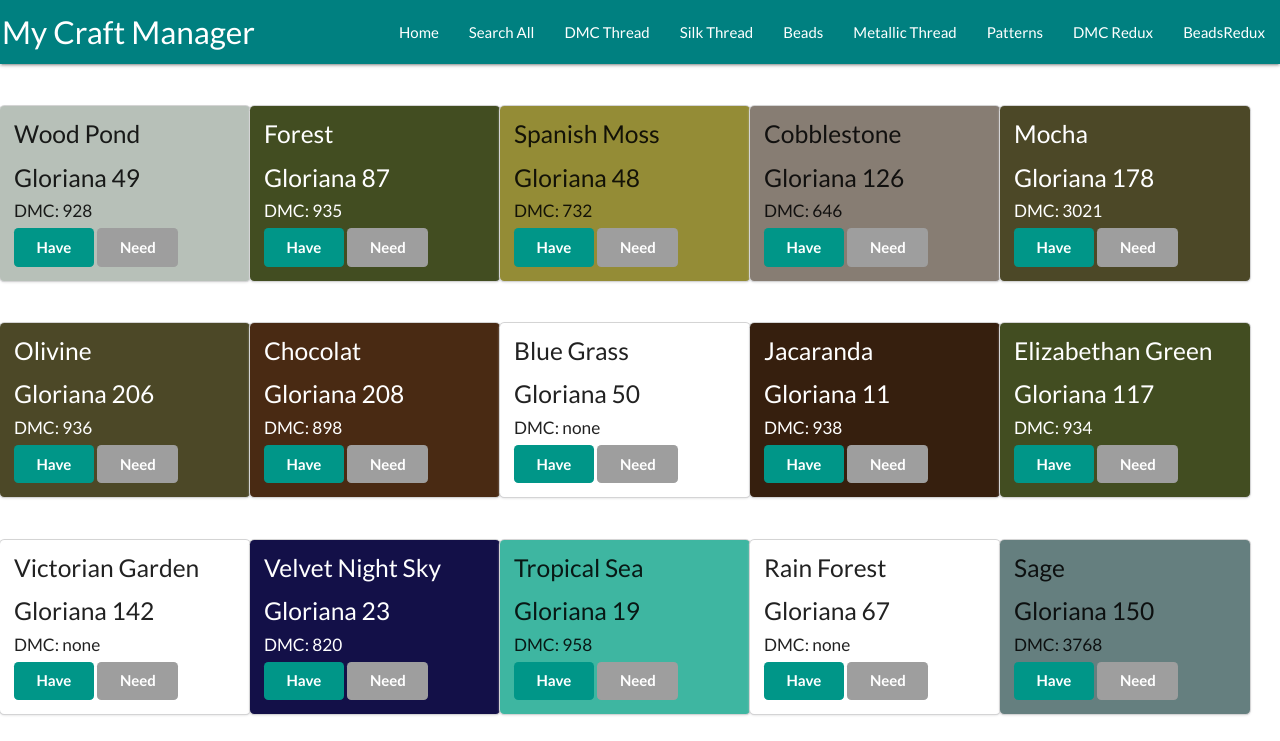
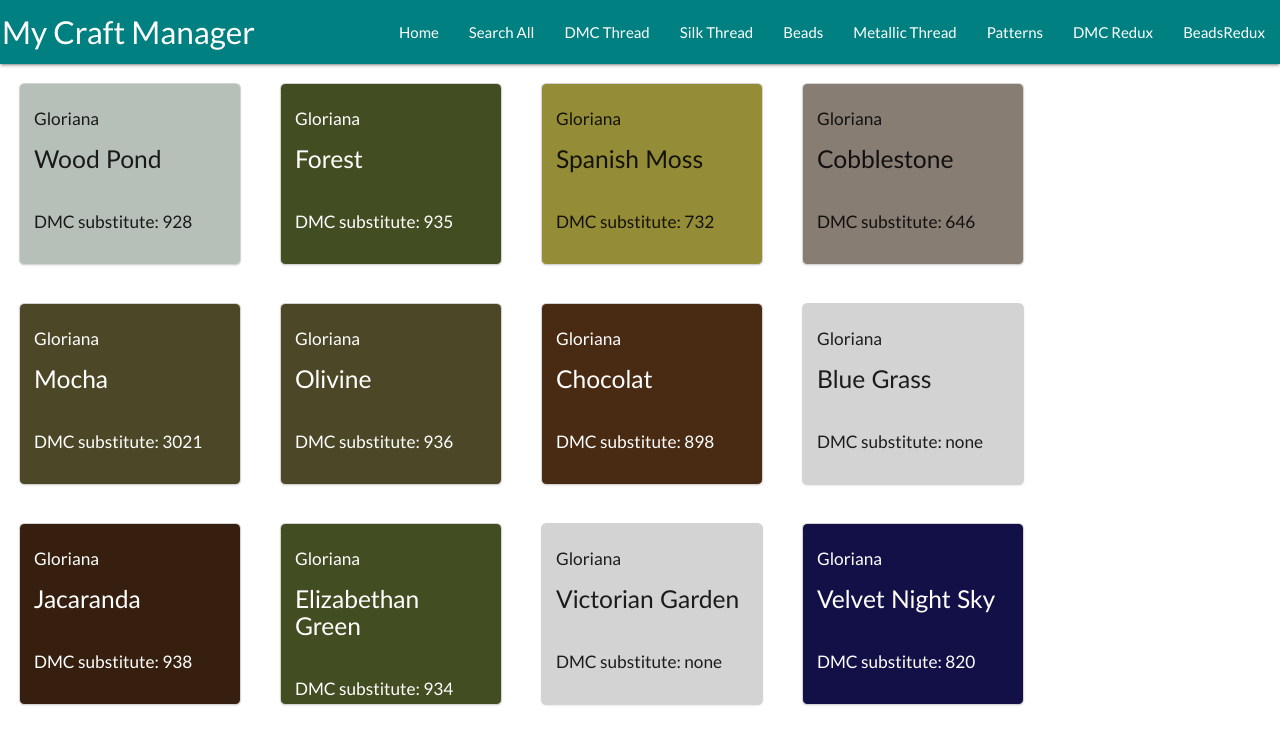
Before and after one commit to Isabelgpils/Crafts-Manager-Redux, a React (Create React App) app: page /Silks in a window 1280 px wide. Shown: the top 741 px of the page. Built offline with nearby package versions, Linux system fonts and the light colour scheme.

Commit message:
changes to styling, disabled buttons

```diff
--- a/src/App.js
+++ b/src/App.js
@@ -1,4 +1,4 @@
-import React, {useEffect } from 'react';
+import React, { useEffect } from 'react';
 import { Fragment } from 'react';
 import { Switch, Route } from 'react-router-dom';
 import 'materialize-css/dist/css/materialize.min.css';
@@ -68,9 +68,6 @@
 						</div>
 					</div>
 				</Route>
-				{/* <Route path="/SearchAll">
-					<SearchAll />
-				</Route> */}
 			</Switch>
 		</Fragment>
 	);
--- a/src/components/beads/BeadItem.js
+++ b/src/components/beads/BeadItem.js
@@ -14,9 +14,9 @@
 							style={{ margin: 'auto' }}
 						/>
 						<h6>Pattern: {props.patterns}</h6>
-
-						<button className="ui small lightgrey button">Need</button>
-						<button className="ui small ligtgrey button">Have</button>
+						{/*
+						<button className="ui small lightgrey button">Have</button>
+						<button className="ui small ligtgrey button">Need</button> */}
 					</div>
 				</div>
 			</div>
--- a/src/components/metallics/MetallicItem.js
+++ b/src/components/metallics/MetallicItem.js
@@ -1,7 +1,7 @@
 import React, { useState } from 'react';
 
 const MetallicItem = (props) => {
-	const [ select, setSelected ] = useState(false);
+	const [select, setSelected] = useState(false);
 
 	const borderSize = select ? '8px solid green' : undefined;
 	return (
@@ -17,18 +17,19 @@
 							alt="metallics"
 							style={{ height: '15rem', width: '15rem', margin: 'auto' }}
 						/>
-
-						<button
-							className="ui teal button"
+						<h6>Pattern: {props.patterns}</h6>
+						{/* <button
+							className="ui lightgrey button"
 							onClick={() => {
 								console.log(`${props.number} was selected`);
 								setSelected(!select);
 							}}
 						>
-							In Stash
+							Have
 						</button>
-						<button className="ui grey button">Need</button>
-						<h6>Patterns: {props.patterns}</h6>
+						<button className="ui lightgrey button">Need</button> */}
+
+
 					</div>
 				</div>
 			</div>
--- a/src/components/metallics/MetallicList.js
+++ b/src/components/metallics/MetallicList.js
@@ -18,9 +18,8 @@
 	});
 	return (
 		<Grid container direction="column">
+			<Grid container direction="column">
 				<Grid item>
-				<Grid item container>
-				</Grid>
 					<Grid style={{ margin: '10px' }} item container />
 					<Grid item xs={false} sm={2} />
 					{/* on xsmall screens=no gutter  */}
@@ -32,6 +31,8 @@
 					<Grid item xs={false} sm={2} />
 				</Grid>
 			</Grid>
+		</Grid>
 	);
 };
+
 export default MetallicList;
--- a/src/components/threads/DmcItem.js
+++ b/src/components/threads/DmcItem.js
@@ -10,14 +10,14 @@
 	return (
 		<div style={{ paddingRight: '1px', margin: '20px' }}>
 			<div className="ui cards">
-				<div className="card" style={{ height: '150px', width: '220px', backgroundColor: `rgb(${props.rgb})` }}>
+				<div className="card" style={{ height: '150px', width: '200px', backgroundColor: `rgb(${props.rgb})` }}>
 					<div className="content">
 						<h5 style={{ color: fontColor }}>{props.dmc}</h5>
 						{/* Change the text color to light */}
-						<h6 style={{ color: fontColor, fontFamily: 'Calibri' }}>{props.color}</h6>
+						<h6 style={{ color: fontColor }}>{props.color}</h6>
 
 						<br />
-						<button
+						{/* <button
 							className="ui primary button"
 							onClick={() => {
 								console.log(`${props.number} was selected`);
@@ -27,7 +27,7 @@
 							Need
 						</button>
 
-						<button className="ui button">Have</button>
+						<button className="ui button">Have</button> */}
 					</div>
 				</div>
 			</div>
--- a/src/components/threads/SilkItem.js
+++ b/src/components/threads/SilkItem.js
@@ -2,23 +2,27 @@
 // import { connect } from 'react-redux';
 
 const SilkItem = (props) => {
-	const [ select, setSelected ] = useState(false);
+	const [select, setSelected] = useState(false);
 
 	const borderSize = select ? '8px solid green' : undefined;
 
 	const fontColor = props.dark ? 'white' : 'lightBlack';
+	const cardColor = props.dmc === 'none' ? 'lightGrey' : `rgb(${props.rgb})`
+
 	// this will change the fontcolor
 	return (
-		<div>
-			<div style={{ marginTop: '30px' }} className="ui cards">
-				<div className="card" style={{ height: '300x', width: '250px', backgroundColor: `rgb(${props.rgb})` }}>
-					<div className="content" style={{ border: borderSize }}>
-						<h5 style={{ color: fontColor }}>{props.color}</h5>
-						<h5 style={{ color: fontColor }}>
-							{props.brand} {props.number}
-						</h5>
-						<h6 style={{ color: fontColor }}>DMC: {props.dmc}</h6>
-						<button
+		<div style={{ paddingRight: '1px', margin: '20px' }}>
+			<div className="ui cards">
+				<div className="card" style={{ height: '180px', width: '220px', backgroundColor: cardColor }}>
+					<div className="content">
+						<h6 style={{ color: fontColor }}>{props.brand} </h6>
+						{/* Change the text color to light */}
+						<h5 style={{ color: fontColor, fontFamily: 'Calibri' }}>{props.color}</h5>
+						<br />
+						<h6 style={{ color: fontColor }}>DMC substitute: {props.dmc}</h6>
+
+
+						{/* <button
 							className="ui teal button"
 							onClick={() => {
 								console.log(`${props.number} was selected`);
@@ -27,7 +31,7 @@
 						>
 							Have
 						</button>
-						<button className="ui grey button">Need</button>
+						<button className="ui grey button">Need</button> */}
 					</div>
 				</div>
 			</div>
```
Lines whose indentation alone changed are shown as unchanged.
